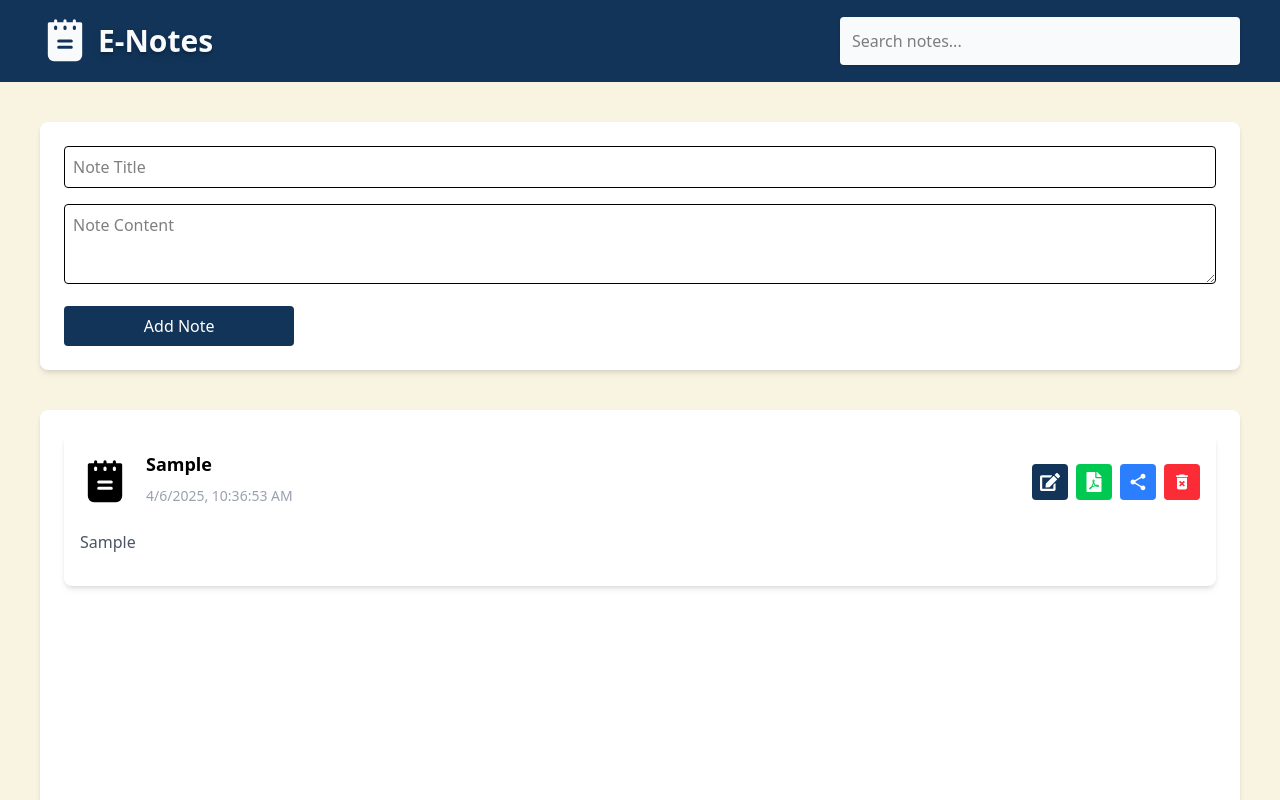
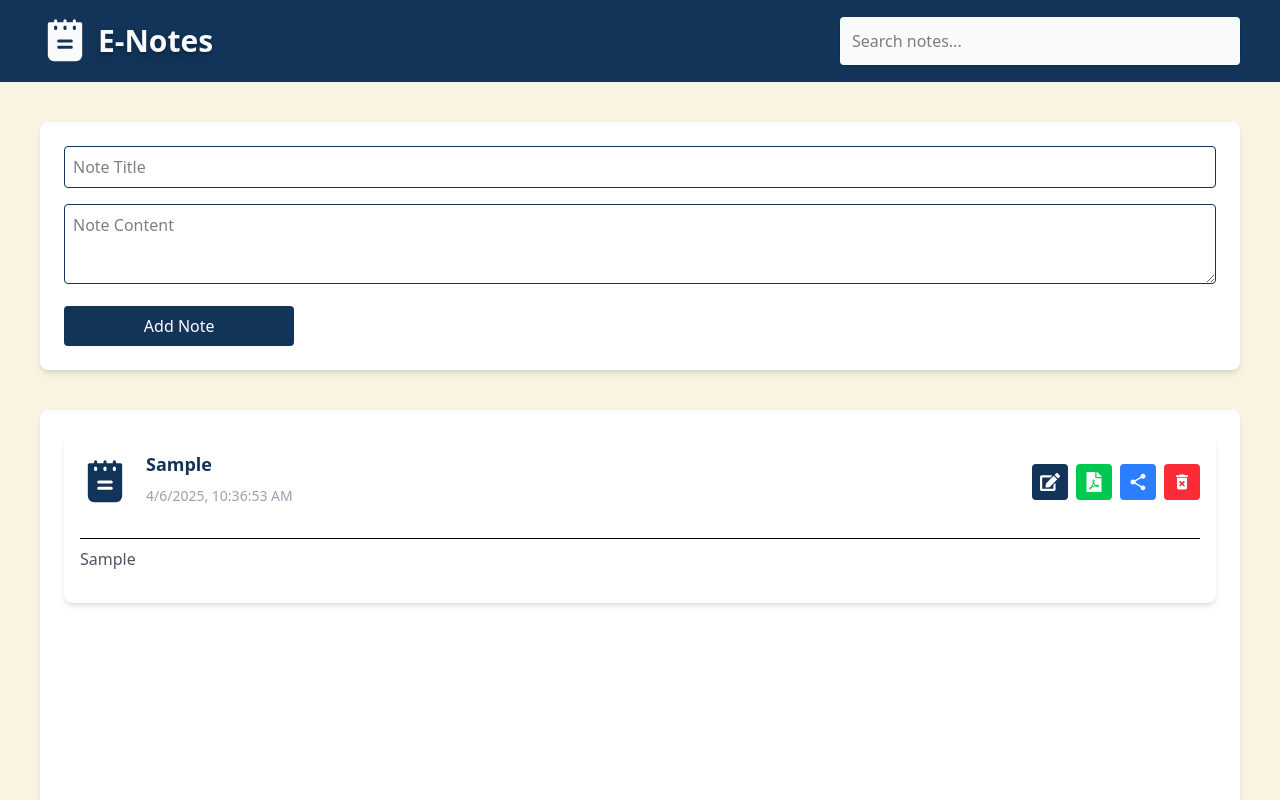
Before and after one commit to MoketeTyabekana/ai-projects, a React (Vite) app in the folder e-notes/: page / in a window 1280 px wide. Both pictures are taken after typing "Sample", "Sample" into the empty fields and a click on the button "Add Note". Shown: the top 800 px of the page. Built offline with nearby package versions, Linux system fonts and the light colour scheme.

Commit message:
Enhance Note and NoteForm components; update styles for consistency, improve layout, and add primary color accents

```diff
--- a/e-notes/src/components/Note.jsx
+++ b/e-notes/src/components/Note.jsx
@@ -15,9 +15,9 @@ const Note = ({ note, editNote, deleteNote }) => {
   return (
     <div className="bg-white p-4 rounded-lg shadow-md flex flex-col items-center h-fit">
       <div className="flex items-center justify-between w-full mb-4 gap-4">
-        <PiNotepadFill className="text-button-bg rounded" size={50} />
+        <PiNotepadFill className="text-button-bg rounded text-primary" size={50} />
         <div className="flex-1">
-          <h3 className="text-lg font-semibold mb-2">{note.title}</h3>
+          <h3 className="text-lg font-semibold mb-2 text-primary">{note.title}</h3>
           <p className="text-sm text-gray-400 mb-2">{note.date}</p>
         </div>
         <div className="flex gap-2">
@@ -47,7 +47,9 @@ const Note = ({ note, editNote, deleteNote }) => {
           </button>
         </div>
       </div>
+
       <div className="w-full">
+      <hr className="bg-primary  my-2" />
         <p className="text-gray-600 mb-4 text-left">
           {isExpanded ? note.content : truncatedContent}
           {note.content.length > 100 && (
--- a/e-notes/src/components/NoteForm.jsx
+++ b/e-notes/src/components/NoteForm.jsx
@@ -6,13 +6,13 @@ const NoteForm = ({ handleSubmit, title, setTitle, content, setContent, editId }
       <input
         type="text"
         placeholder="Note Title"
-        className="w-full p-2 mb-4 border rounded-sm outline-none"
+        className="w-full p-2 mb-4 border rounded-sm outline-none border-primary bg-white "
         value={title}
         onChange={(e) => setTitle(e.target.value)}
       />
       <textarea
         placeholder="Note Content"
-        className="w-full p-2 mb-4 border rounded-sm min-h-20"
+        className="w-full p-2 mb-4 border border-primary bg-white rounded-sm min-h-20 outline-none"
         value={content}
         onChange={(e) => setContent(e.target.value)}
       />
```
